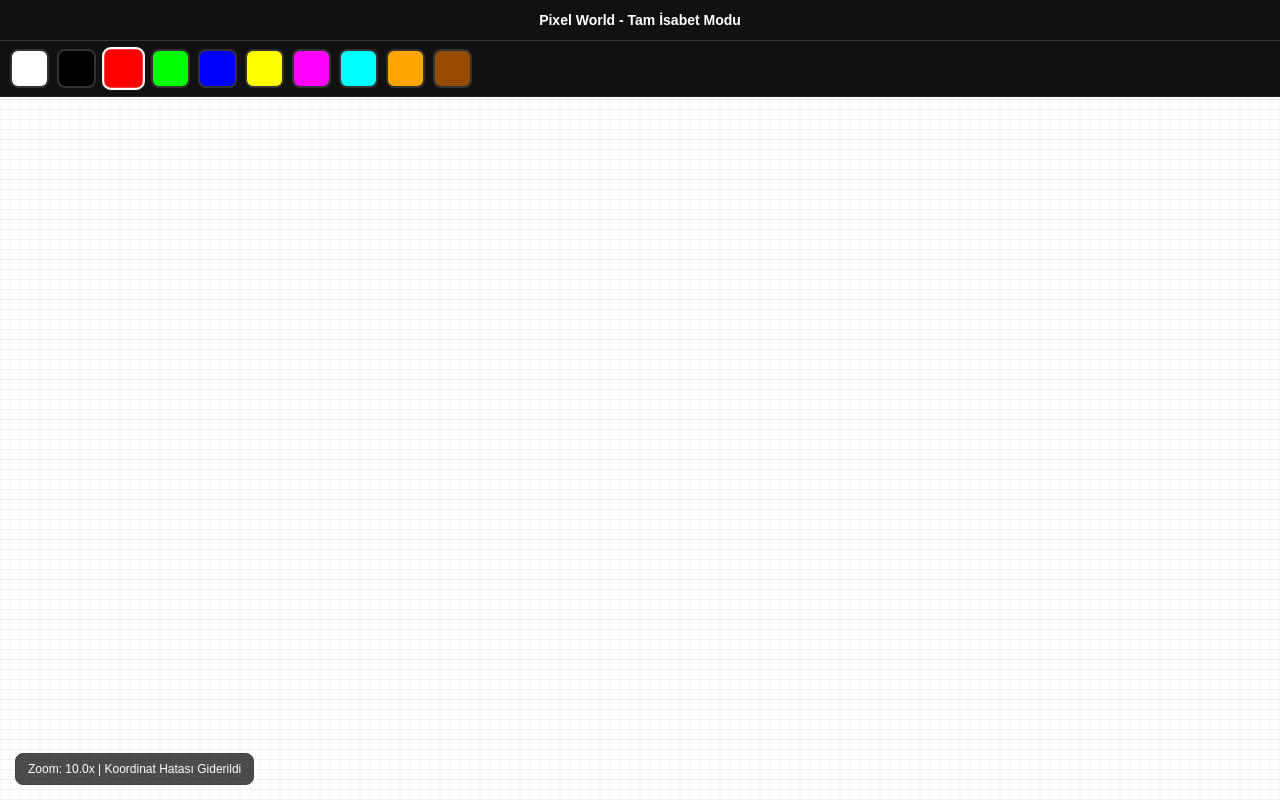
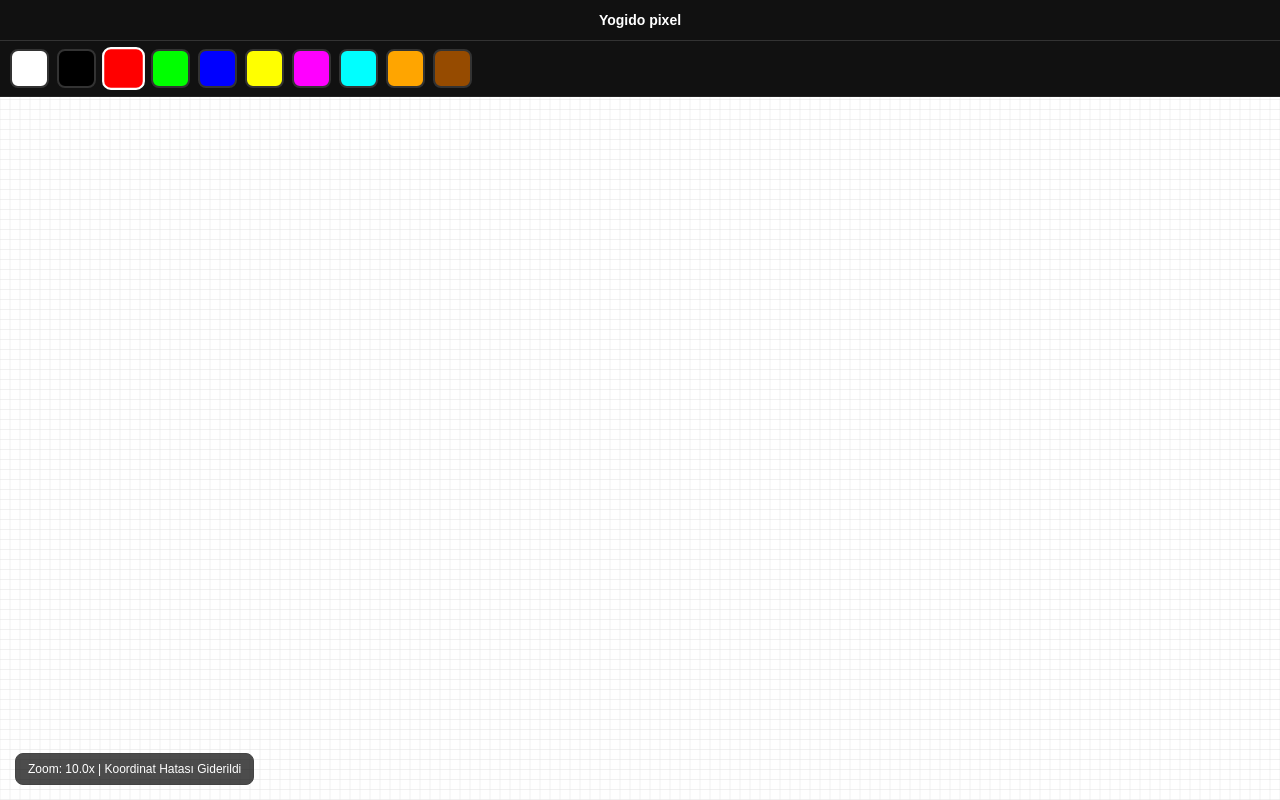
Before and after one commit to yogito-creta/pixel-site, a website: page index.html in a window 1280 px wide. Drawn offline with Linux system fonts and the light colour scheme; no server answers.

Commit message:
Change title and header text to 'Yogido Pixel'

```diff
--- a/index.html
+++ b/index.html
@@ -3,7 +3,7 @@
 <head>
 <meta charset="UTF-8">
 <meta name="viewport" content="width=device-width, initial-scale=1.0, maximum-scale=1.0, user-scalable=no">
-<title>Pixel World - Kesin Çözüm</title>
+<title>Yogido Pixel</title>
 <style>
   body { margin: 0; background: #1a1a1a; color: #fff; font-family: Arial, sans-serif; display: flex; flex-direction: column; height: 100vh; overflow: hidden; }
   header { height: 40px; line-height: 40px; text-align: center; background: #111; z-index: 10; font-weight: bold; border-bottom: 1px solid #333; font-size: 14px; }
@@ -17,7 +17,7 @@
 </head>
 <body>
 
-<header>Pixel World - Tam İsabet Modu</header>
+<header>Yogido pixel</header>
 <div id="palette"></div>
 
 <div id="wrap">
```
